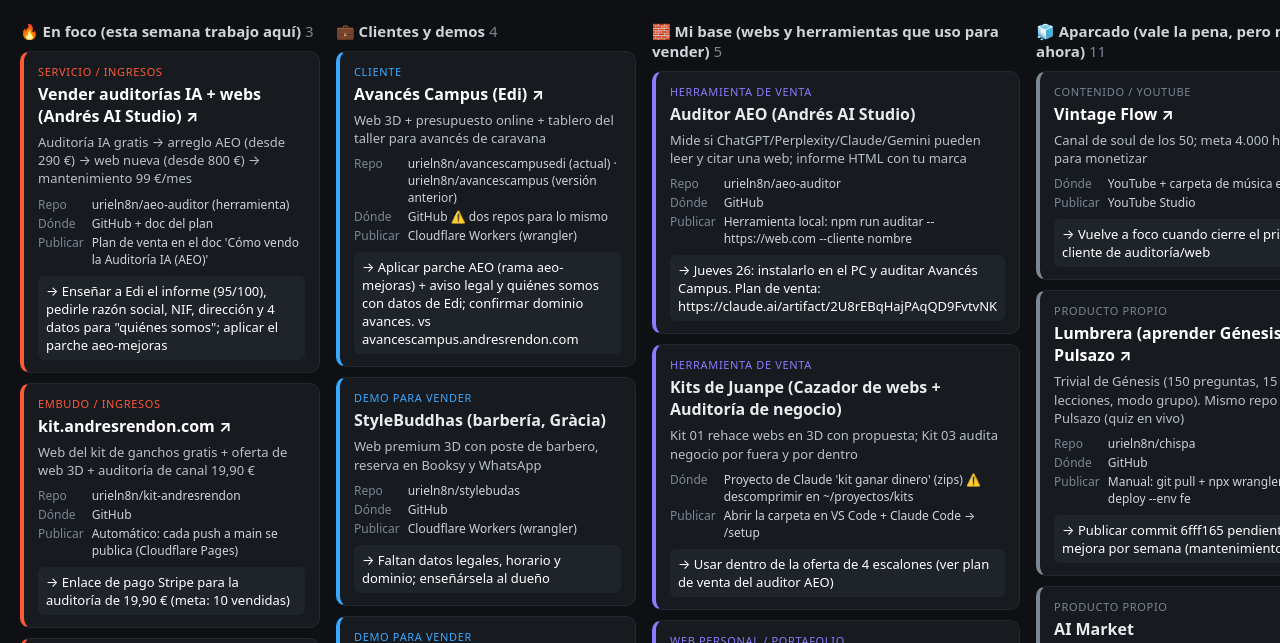
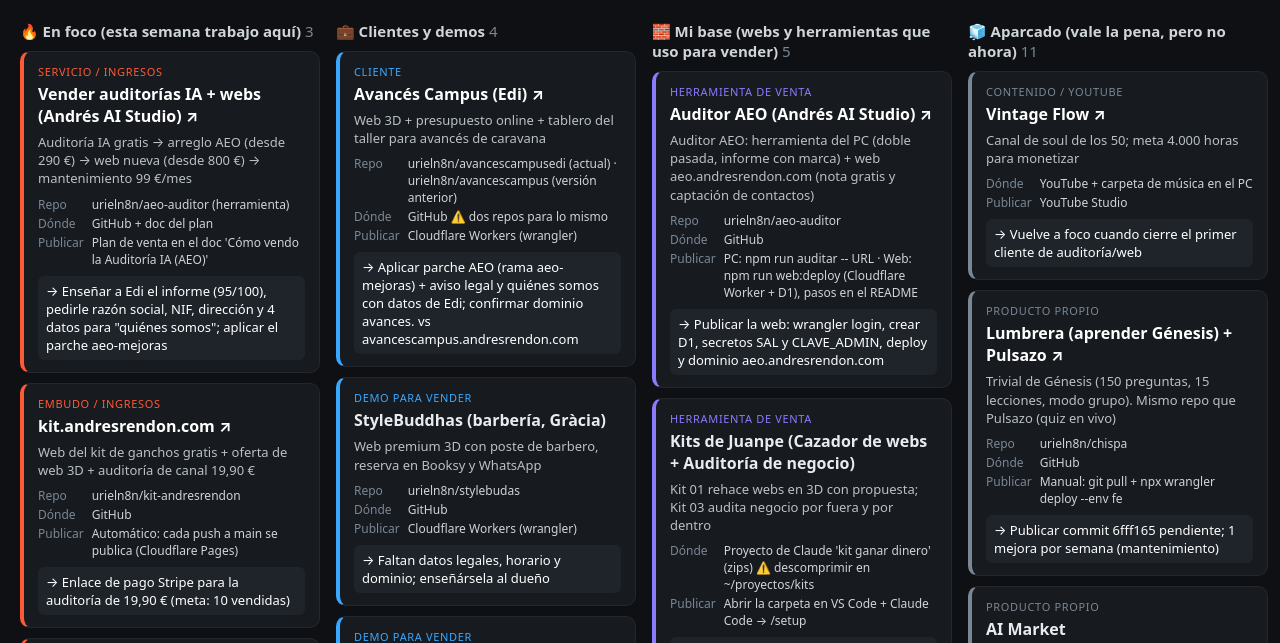
Before and after one commit to urieln8n/andres-hq, a plain HTML site: page index.html in a window 1280 px wide. Shown: the part 92-735 px from the top of the page. Drawn offline with Linux system fonts and the light colour scheme.

Commit message:
Mapa: versión web del auditor
Co-Authored-By: Claude Opus 5.5 <noreply@anthropic.com>
Claude-Session: https://claude.ai/code/session_01Nm9s1VpVecZH66zgo1GRft

```diff
--- a/index.html
+++ b/index.html
@@ -107,14 +107,14 @@ dl{margin:0 0 8px;display:grid;grid-template-columns:auto 1fr;gap:2px 8px;font-s
       <h2>🧱 Mi base (webs y herramientas que uso para vender) <span>5</span></h2>
       <article class="card" style="--c:#8b7bff">
         <div class="tipo">herramienta de venta</div>
-        <h3>Auditor AEO (Andrés AI Studio)</h3>
-        <p>Mide si ChatGPT/Perplexity/Claude/Gemini pueden leer y citar una web; informe HTML con tu marca</p>
+        <h3><a href="https://aeo.andresrendon.com" target="_blank" rel="noopener">Auditor AEO (Andrés AI Studio) ↗</a></h3>
+        <p>Auditor AEO: herramienta del PC (doble pasada, informe con marca) + web aeo.andresrendon.com (nota gratis y captación de contactos)</p>
         <dl>
           <dt>Repo</dt><dd>urieln8n/aeo-auditor</dd>
           <dt>Dónde</dt><dd>GitHub</dd>
-          <dt>Publicar</dt><dd>Herramienta local: npm run auditar -- https://web.com --cliente nombre</dd>
+          <dt>Publicar</dt><dd>PC: npm run auditar -- URL · Web: npm run web:deploy (Cloudflare Worker + D1), pasos en el README</dd>
         </dl>
-        <div class="next">→ Jueves 26: instalarlo en el PC y auditar Avancés Campus. Plan de venta: https://claude.ai/artifact/2U8rEBqHajPAqQD9FvtvNK</div>
+        <div class="next">→ Publicar la web: wrangler login, crear D1, secretos SAL y CLAVE_ADMIN, deploy y dominio aeo.andresrendon.com</div>
       </article>
       <article class="card" style="--c:#8b7bff">
         <div class="tipo">herramienta de venta</div>
```
Also changed, not shown: mapa.html (+4 -4 lines), proyectos.json (+4 -4 lines), 2 other files.
